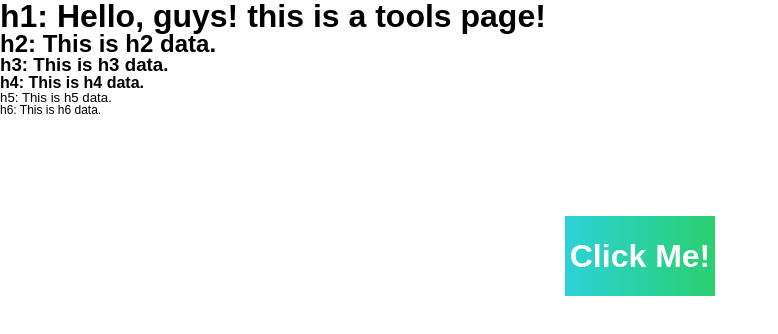
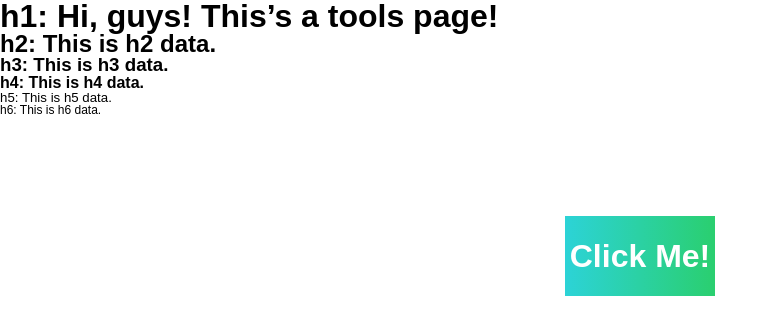
Before and after one commit to butterflydreams/Butterfly-H5_Tools, a Vue app: page / in a window 1280 px wide. Shown: the top 334 px of the page, without its empty margins (0-778 px from the left). Built offline with nearby package versions, Linux system fonts and the light colour scheme; a web font is replaced by a local one.

Commit message:
add: less test

```diff
--- a/src/pages/home.vue
+++ b/src/pages/home.vue
@@ -45,7 +45,7 @@ h6 {
 </style>
 
 <template>
-  <h1>h1: Hello, guys! this is a tools page!</h1>
+  <h1>h1: Hi, guys! This’s a tools page!</h1>
   <h2>h2: This is h2 data.</h2>
   <h3>h3: This is h3 data.</h3>
   <h4>h4: This is h4 data.</h4>
@@ -59,5 +59,6 @@ h6 {
 <script setup lang="ts">
 const OnButtonClick = function () {
   console.log("You have clicked a button!");
+  alert("You have clicked a button!");
 };
 </script>
```
